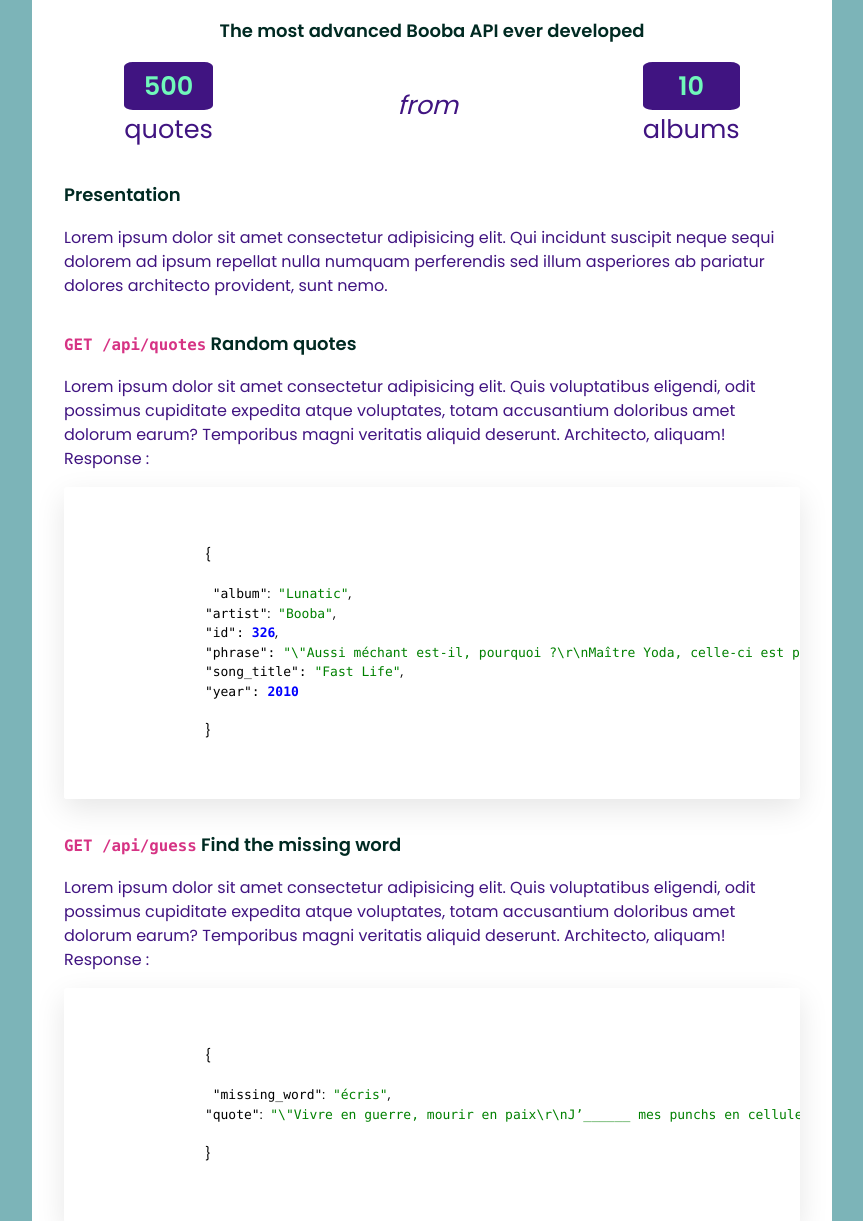
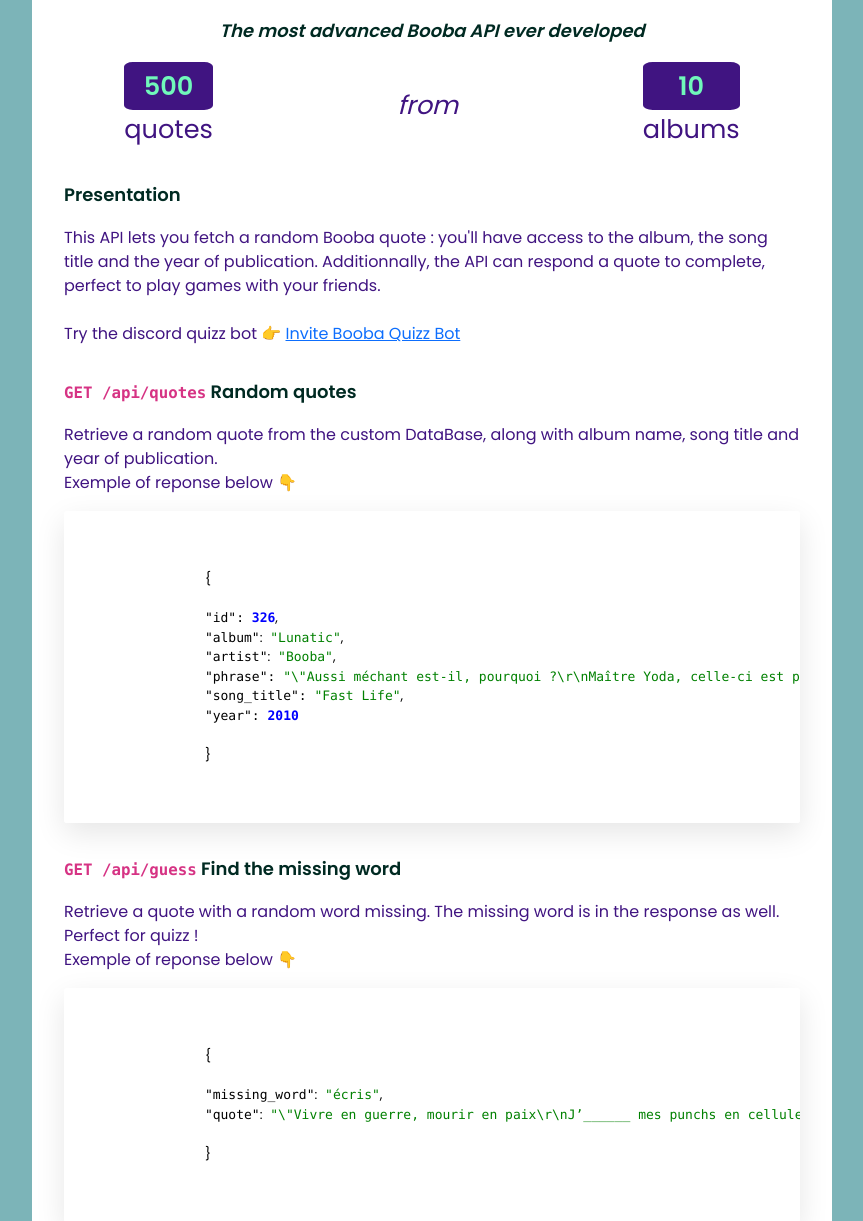
Before and after one commit to richad-m/booba-api, a Flask app: page / in a window 1280 px wide. Shown: the part 417-1638 px from the top of the page, without its empty margins (208-1071 px from the left). Run offline with Flask 2, Linux system fonts and the light colour scheme.

Commit message:
finalized html & css

```diff
--- a/static/css/style.css
+++ b/static/css/style.css
@@ -62,6 +62,10 @@ body {
   font-family: Poppins;
 }
 
+.api-title {
+  font-size: 2em;
+}
+
 .inspired {
   color: lightgrey;
 }
@@ -85,6 +89,7 @@ a .inspired {
 
 .main-title {
   margin: 1em;
+  font-style: italic;
 }
 
 .title-card {
--- a/templates/index.html
+++ b/templates/index.html
@@ -28,7 +28,7 @@
         <div class="banner">
           <div class="banner-image">
             <div class="banner-main-text">
-              <p>Booba quotes API</p>
+              <p class="api-title">BOOBA QUOTES API</p>
             </div>
           </div>
         </div>
@@ -51,10 +51,16 @@
             <div class="category">
               <div class="category-title banner-subtext">Presentation</div>
               <div class="category-content">
-                Lorem ipsum dolor sit amet consectetur adipisicing elit. Qui
-                incidunt suscipit neque sequi dolorem ad ipsum repellat nulla
-                numquam perferendis sed illum asperiores ab pariatur dolores
-                architecto provident, sunt nemo.
+                This API lets you fetch a random Booba quote : you'll have
+                access to the album, the song title and the year of publication.
+                Additionnally, the API can respond a quote to complete, perfect
+                to play games with your friends.
+                <br /><br />Try the discord quizz bot 👉
+                <a
+                  href="https://discord.com/oauth2/authorize?client_id=895665219819417630&permissions=0&scope=bot"
+                >
+                  Invite Booba Quizz Bot</a
+                >
               </div>
             </div>
             <div class="category">
@@ -63,20 +69,18 @@
               </div>
               <div class="category-content">
                 <p>
-                  Lorem ipsum dolor sit amet consectetur adipisicing elit. Quis
-                  voluptatibus eligendi, odit possimus cupiditate expedita atque
-                  voluptates, totam accusantium doloribus amet dolorum earum?
-                  Temporibus magni veritatis aliquid deserunt. Architecto,
-                  aliquam! Response :
+                  Retrieve a random quote from the custom DataBase, along with
+                  album name, song title and year of publication.
+                  <br />Exemple of reponse below 👇
                 </p>
                 <pre class="json">
                   <br />
                   <code>
                   <span class ="punctuation-code">{</span>
 
-                   "album"<span class="punctuation-code">:</span> <span class="string-code">"Lunatic"</span><span class="punctuation-code">,</span>
+                  "id": <span class="integer-code">326</span><span class="punctuation-code">,</span>
+                  "album"<span class="punctuation-code">:</span> <span class="string-code">"Lunatic"</span><span class="punctuation-code">,</span>
                   "artist"<span class="punctuation-code">:</span> <span class="string-code">"Booba"</span><span class="punctuation-code">,</span>
-                  "id": <span class="integer-code">326</span><span class="punctuation-code">,</span>
                   "phrase": <span class="string-code">"\"Aussi méchant est-il, pourquoi ?\r\nMaître Yoda, celle-ci est pour toi\""</span><span class="punctuation-code ">,</span>
                   "song_title": <span class="string-code">"Fast Life"</span><span class="punctuation-code">,</span>
                   "year": <span class="integer-code">2010</span>
@@ -93,18 +97,16 @@
               </div>
               <div class="category-content">
                 <p>
-                  Lorem ipsum dolor sit amet consectetur adipisicing elit. Quis
-                  voluptatibus eligendi, odit possimus cupiditate expedita atque
-                  voluptates, totam accusantium doloribus amet dolorum earum?
-                  Temporibus magni veritatis aliquid deserunt. Architecto,
-                  aliquam! Response :
+                  Retrieve a quote with a random word missing. The missing word
+                  is in the response as well. Perfect for quizz !
+                  <br />Exemple of reponse below 👇
                 </p>
                 <pre class="json">
                   <br />
                   <code class = ''>
                   <span class ="punctuation-code">{</span>
 
-                   "missing_word"<span class="punctuation-code">:</span> <span class="string-code">"écris"</span><span class="punctuation-code">,</span>
+                  "missing_word"<span class="punctuation-code">:</span> <span class="string-code">"écris"</span><span class="punctuation-code">,</span>
                   "quote"<span class="punctuation-code">:</span> <span class="string-code">"\"Vivre en guerre, mourir en paix\r\nJ’______ mes punchs en cellule, quartier jeune, Bâtiment B\""</span><span class="punctuation-code">,</span>
 
                   <span class ="punctuation-code">}</span>
@@ -120,7 +122,9 @@
           <a class="inspired" href="http://www.booba.cloud">Booba.cloud</a>
         </div>
         <div class="footer">
-          <a href="#"><i class="fab fa-github social-icons"></i></a>
+          <a href="https://github.com/richad-m"
+            ><i class="fab fa-github social-icons"></i
+          ></a>
           <a href="#"><i class="fab fa-linkedin social-icons"></i></a>
           <a href="#"><i class="fab fa-twitter social-icons"></i></a>
         </div>
```
